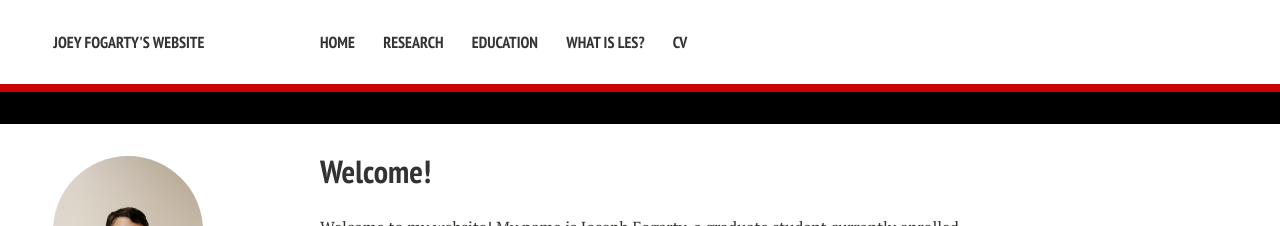
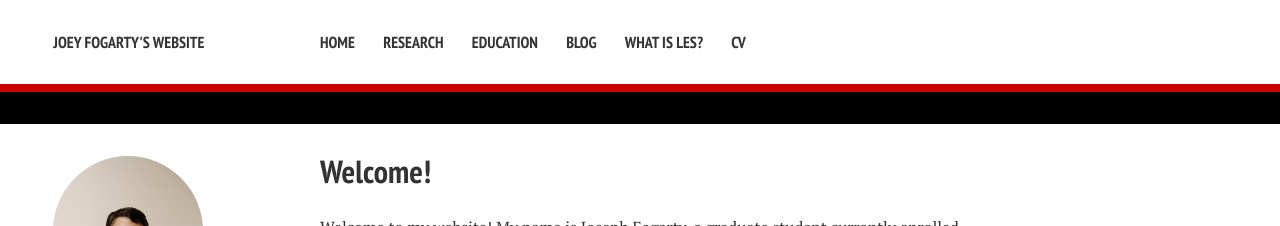
Before and after one commit to josephfogarty/josephfogarty.github.io, a Jekyll site: the page built from index.md, in a window 1280 px wide. Shown: the top 226 px of the page. Built offline with Jekyll 4.4.1, drawn with Linux system fonts in a browser that asks for light colours; nearby versions of some CDN libraries.

Commit message:
Update navigation.yml

```diff
--- a/_data/navigation.yml
+++ b/_data/navigation.yml
@@ -8,6 +8,9 @@
 - title: Education
   url: /education/
 
+- title: Blog
+  url: /blog/
+
 - title: What is LES?
   url: /what_is_les/
 
@@ -17,8 +20,5 @@
 #- title: Presentations
 #  url: /presentations/
 
-#- title: Blog
-#  url: /blog/
-
 #- title: Models
 #  url: /models/
```
